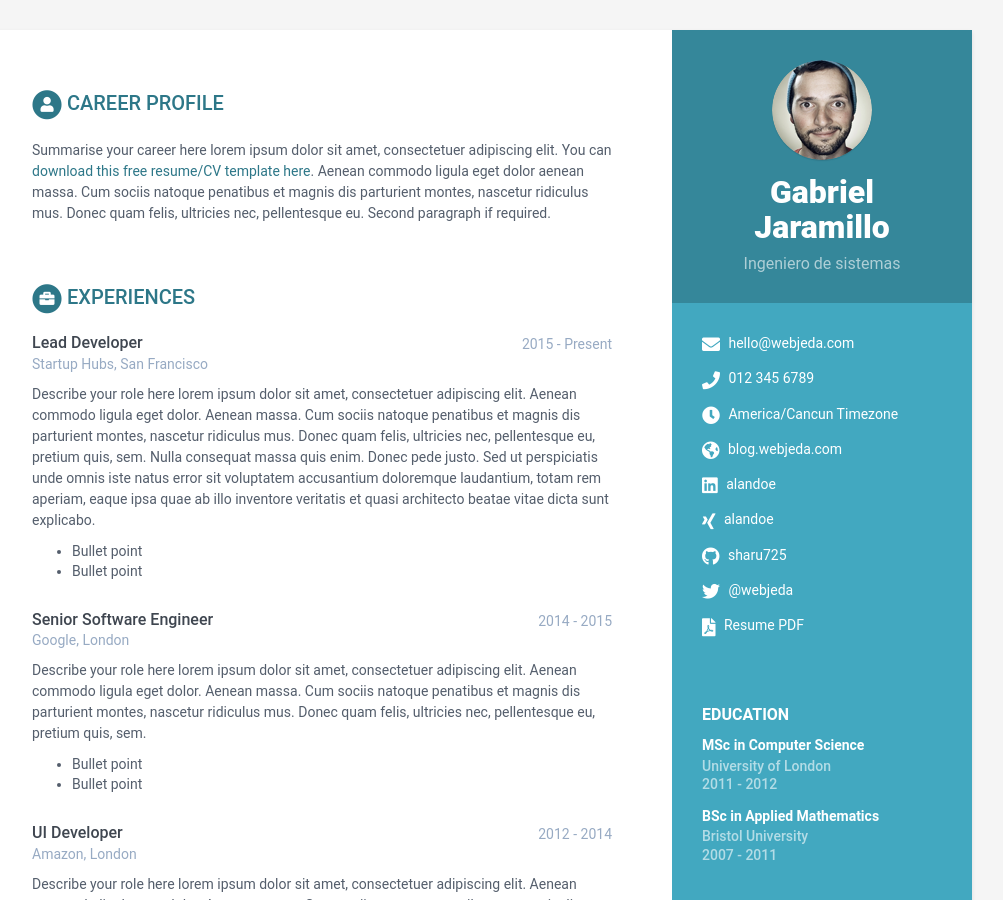
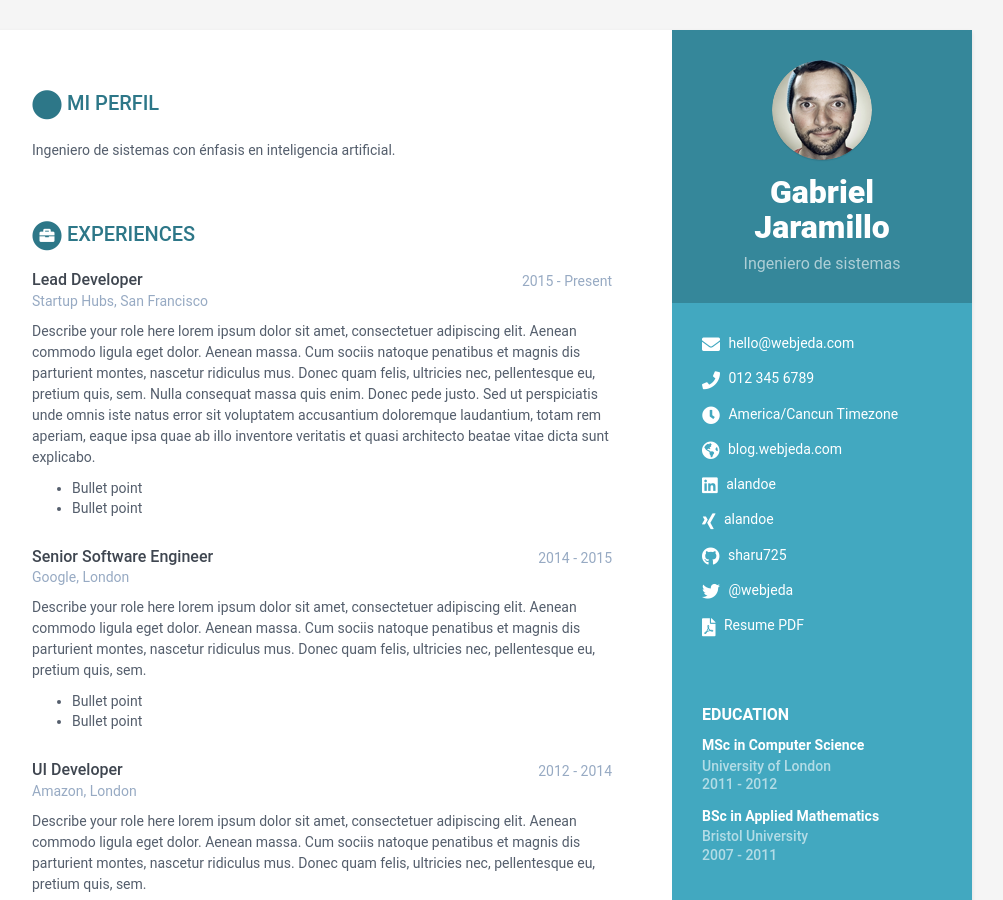
Before and after one commit to GabrielJaramilloCuberos/CV2, a Jekyll site: the page built from index.html, in a window 1280 px wide and 900 px high. Shown: the whole window, without its empty margins (168-1171 px from the left). Built offline with Jekyll 4.4.1, drawn with Linux system fonts in a browser that asks for light colours.

Commit message:
Cambia la sección de perfil. (#1)
* Cambia la sección de perfil.

* Arregla ortografía.

```diff
--- a/_data/data.yml
+++ b/_data/data.yml
@@ -55,14 +55,9 @@ sidebar:
           link:
 
 career-profile:
-    title: Career Profile
+    title: Mi perfil
     summary: |
-      Summarise your career here lorem ipsum dolor sit amet, consectetuer
-      adipiscing elit. You can [download this free resume/CV template here]().
-      Aenean commodo ligula eget dolor aenean massa. Cum sociis natoque
-      penatibus et magnis dis parturient montes, nascetur ridiculus mus.
-      Donec quam felis, ultricies nec, pellentesque eu.
-      Second paragraph if required.
+      Ingeniero de sistemas con énfasis en inteligencia artificial.
 education:
     title: Education
     info:
--- a/_includes/career-profile.html
+++ b/_includes/career-profile.html
@@ -5,7 +5,7 @@
   <h2 class="section-title">
     <span class="fa-stack fa-xs">
       <i class="fas fa-circle fa-stack-2x"></i>
-      <i class="fas fa-user fa-stack-1x fa-inverse"></i>
+      <i class="fas fa-house fa-stack-1x fa-inverse"></i>
     </span>
     {{ career-profile.title }}
   </h2>
```
